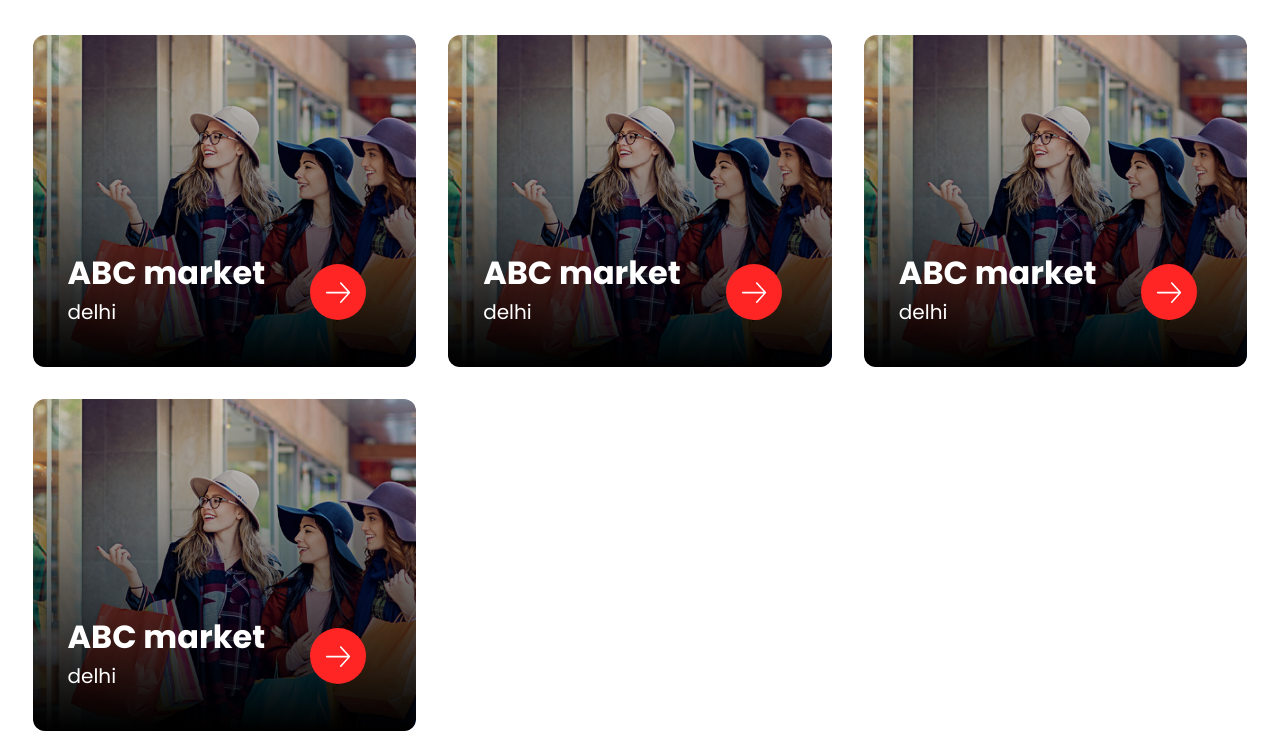
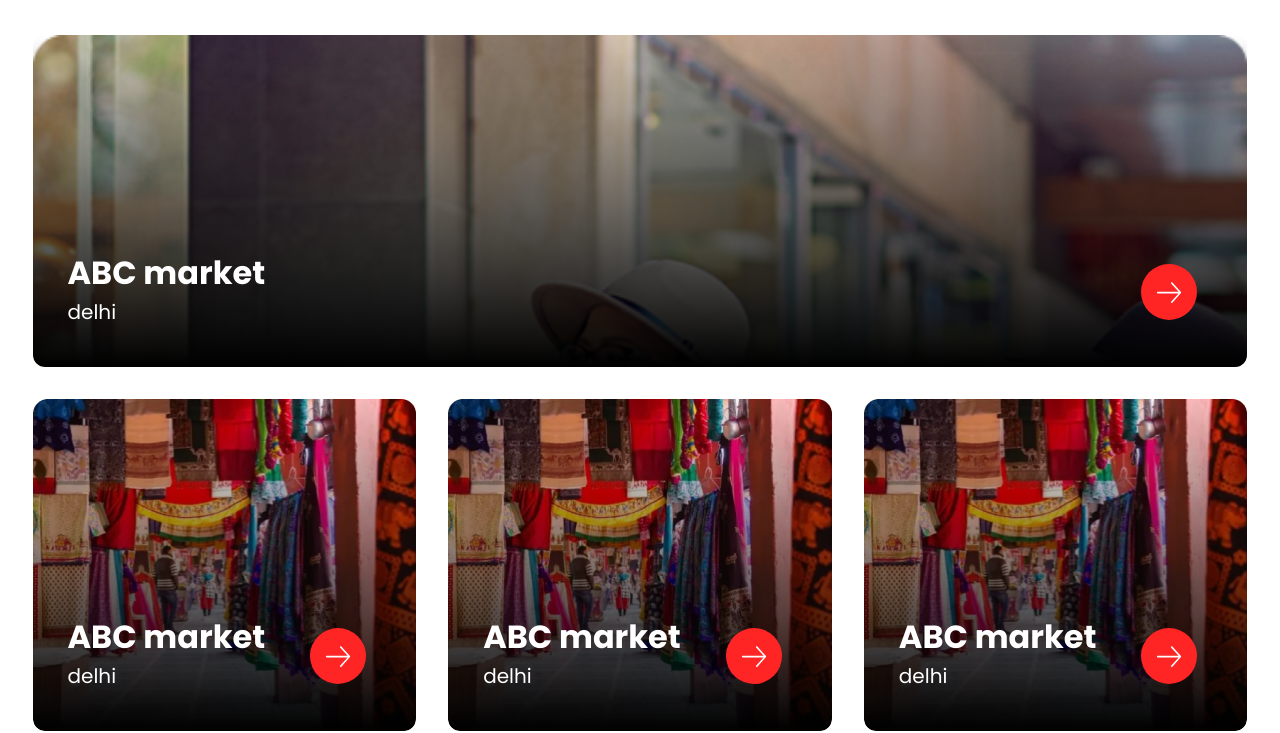
Before and after one commit to sheri0441/shopKhoj, a plain HTML site: page pages/cityPage.html in a window 1280 px wide. Shown: the part 620-1353 px from the top of the page. Drawn offline with Linux system fonts and the light colour scheme.

Commit message:
complete the get listed page and adding the city page adn make few changes in old files also

```diff
--- a/pages/cityPage.html
+++ b/pages/cityPage.html
@@ -110,7 +110,7 @@
                 </div>
             </div>
             <div class="shopBox">
-                <img class="" src="../asset/image/What new/1D.png" alt="girlShopping">
+                <img class="" src="../asset/image/cityPage/bestMarket.png" alt="girlShopping">
                 <div class="shopBox-text">
                     <div>
                         <h3>ABC market</h3>
@@ -122,7 +122,7 @@
                 </div>
             </div>
             <div class="shopBox">
-                <img class="" src="../asset/image/What new/1D.png" alt="girlShopping">
+                <img class="" src="../asset/image/cityPage/bestMarket.png" alt="girlShopping">
                 <div class="shopBox-text">
                     <div>
                         <h3>ABC market</h3>
@@ -134,7 +134,7 @@
                 </div>
             </div>
             <div class="shopBox">
-                <img class="" src="../asset/image/What new/1D.png" alt="girlShopping">
+                <img class="" src="../asset/image/cityPage/bestMarket.png" alt="girlShopping">
                 <div class="shopBox-text">
                     <div>
                         <h3>ABC market</h3>
--- a/style.css
+++ b/style.css
@@ -2746,9 +2746,9 @@ footer{
         gap: 32px;
     }
 
-    .cityPage_section-markets>.shopBox:first-child{
-        /* grid-column-start: 1;
-        grid-column-end: 4; */
+    .cityPage_section-markets> h2 +.shopBox{
+        grid-column-start: 1;
+        grid-column-end: 4;
         grid-row: 2/3;
     }
 
```
Also changed, not shown: asset/image/cityPage/bestMarket.png (added), asset/image/cityPage/bestMarket1.png (added).
